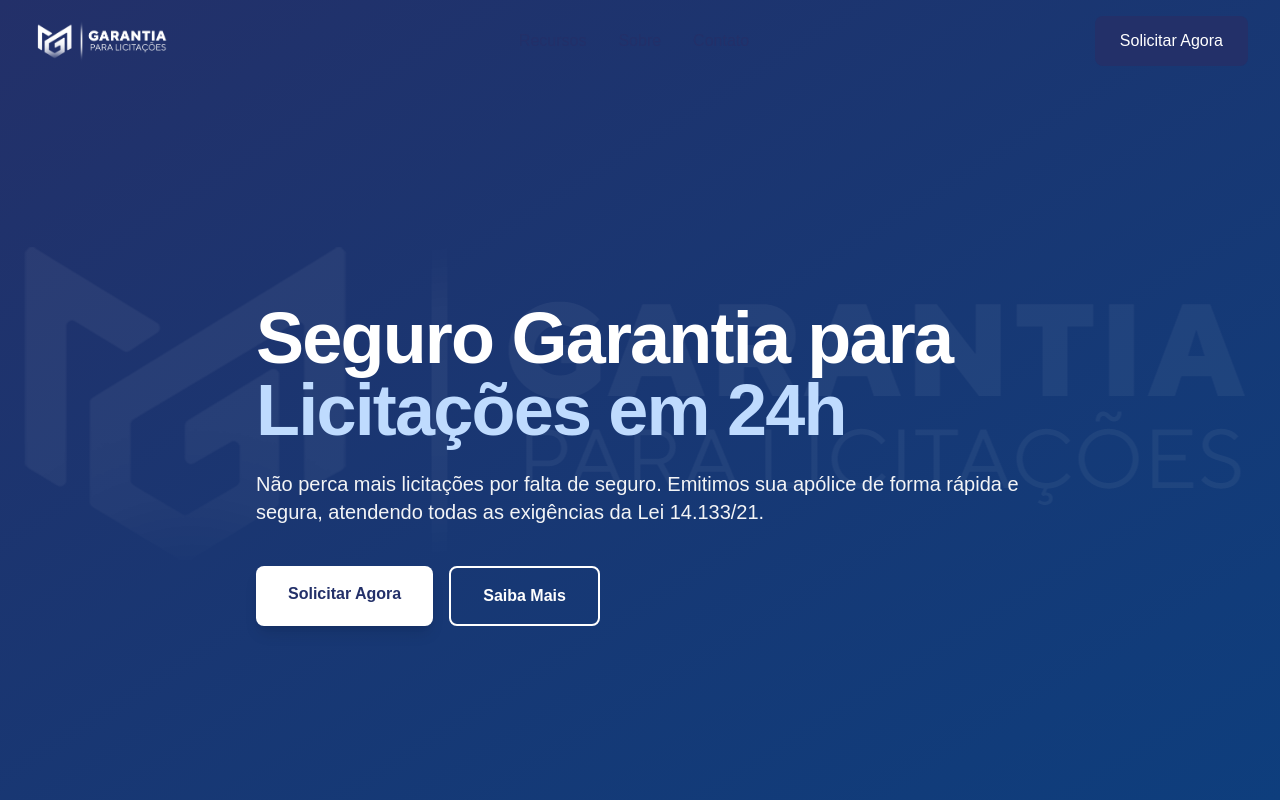
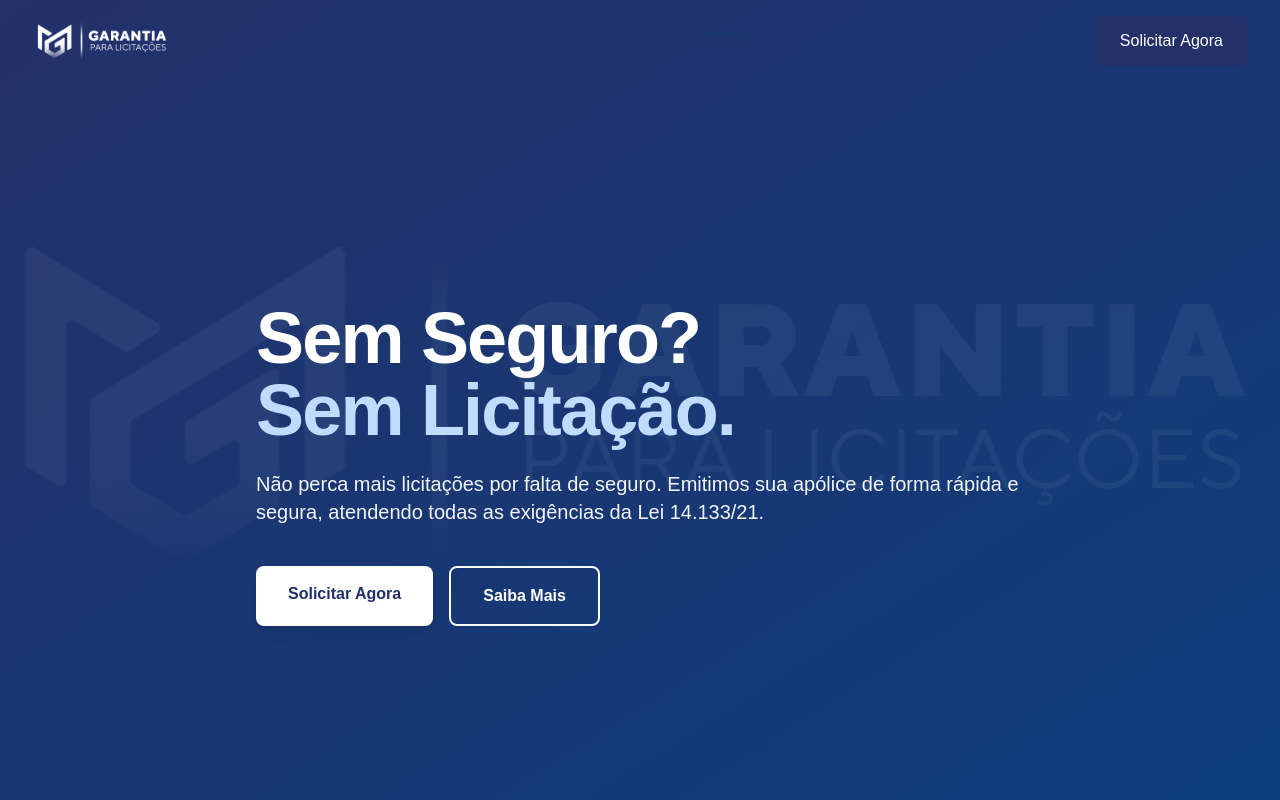
Before and after one commit to kauntdewn1/garantia-app, a React (Vite) app: page / in a window 1280 px wide. Shown: the top 800 px of the page. Built offline with nearby package versions, Linux system fonts and the light colour scheme; the HTML template or start-up script is replaced by a standard one; a web font is replaced by a local one.

Commit message:
Update styles and layout

```diff
--- a/src/components/Hero.jsx
+++ b/src/components/Hero.jsx
@@ -14,8 +14,8 @@ function Hero() {
               animate={{ opacity: 1, y: 0 }}
               transition={{ duration: 0.5 }}
             >
-              <span className="block">Seguro Garantia para</span>
-              <span className="block text-blue-200">Licitações em 24h</span>
+              <span className="block">Sem Seguro? </span>
+              <span className="block text-blue-200">Sem Licitação.</span>
             </motion.h1>
             <motion.p
               className="mt-6 text-xl text-gray-100 max-w-3xl"
```
